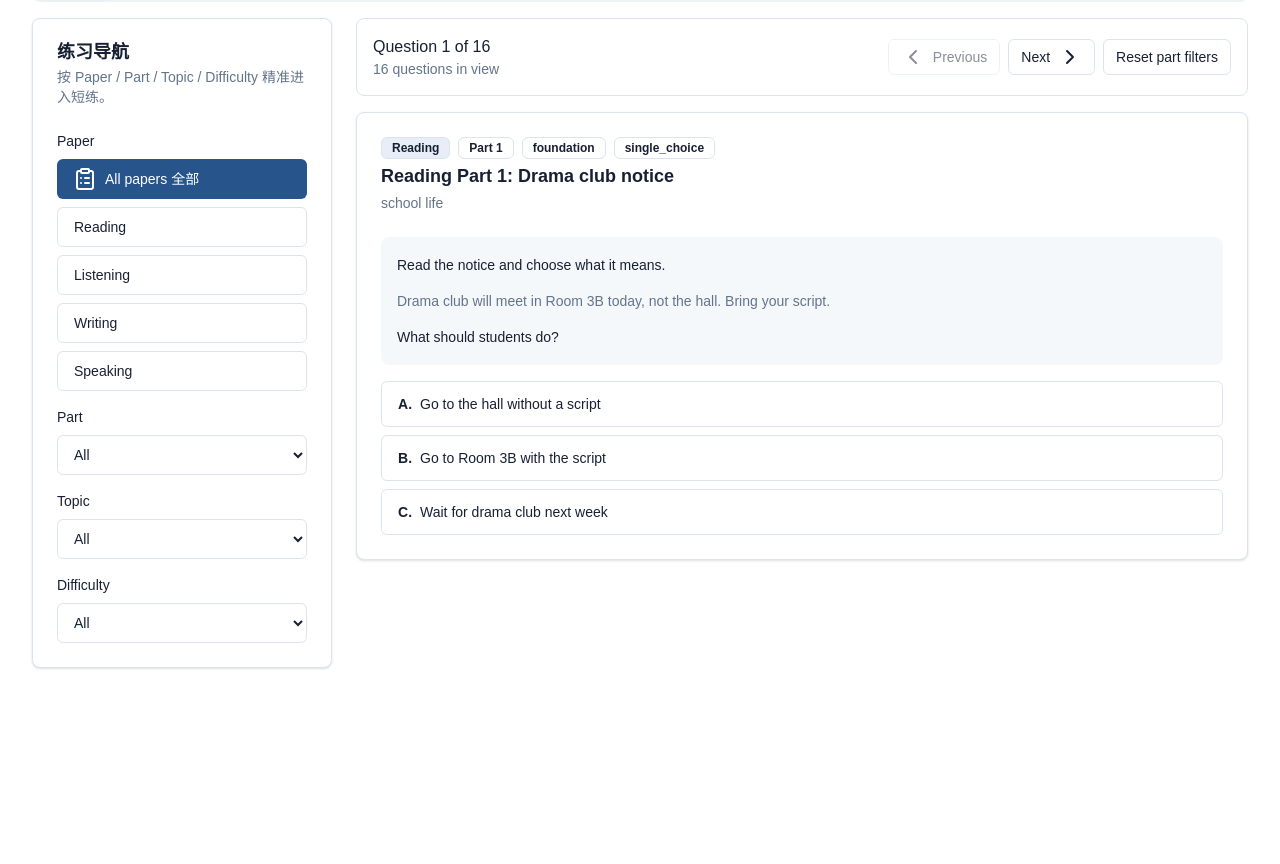
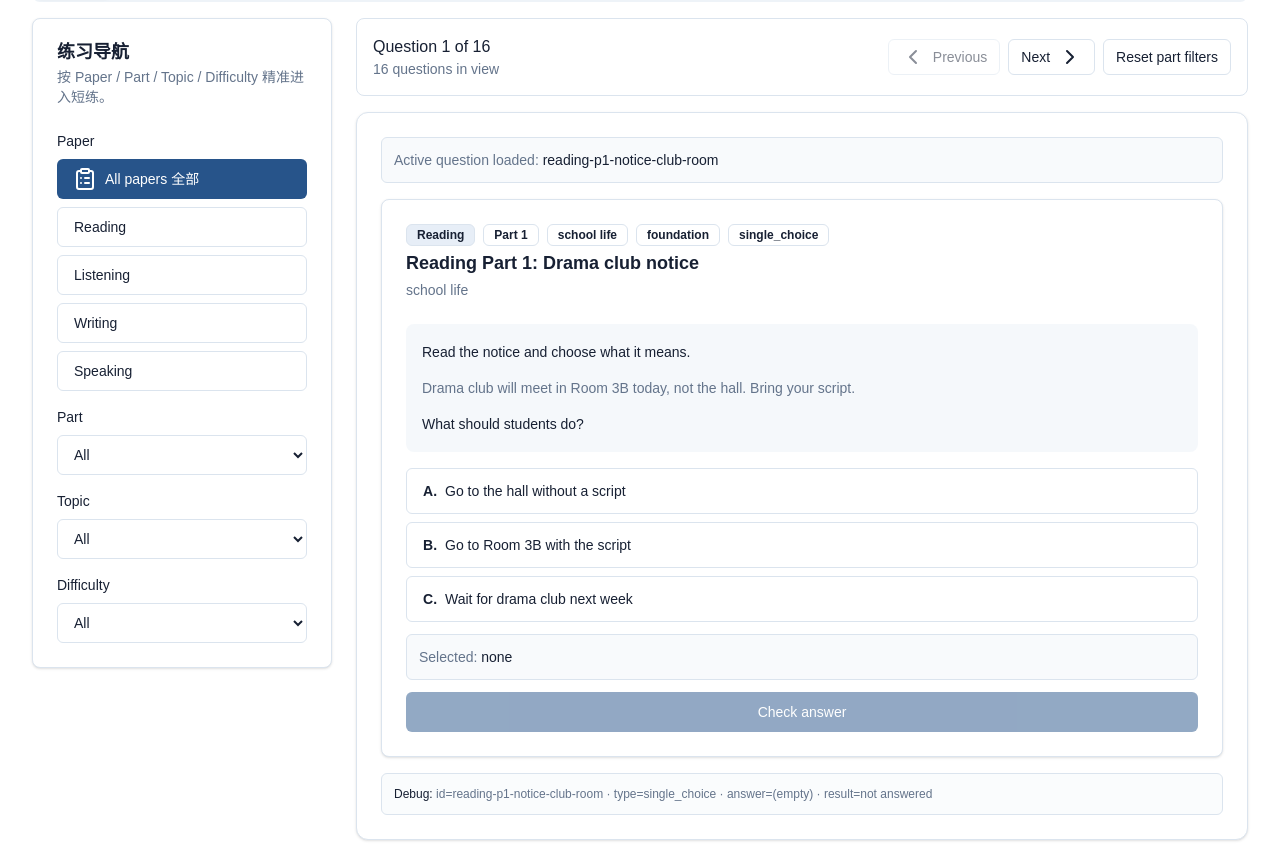
Before and after one commit to MagicWorld2100/PET-Practice-Studio, a Next.js app: page / in a window 1280 px wide. Shown: the part 393-1257 px from the top of the page. Before the commit the page ends 1085 px from the top, so only its background shows below. Built offline with nearby package versions, Linux system fonts and the light colour scheme.

Commit message:
fix: render active practice question card

```diff
--- a/components/practice/objective-question.tsx
+++ b/components/practice/objective-question.tsx
@@ -11,8 +11,11 @@ export function ObjectiveQuestion({
   answer: string;
   onAnswer: (questionId: string, value: string) => void;
 }) {
+  const selectedLabel = question.options?.find((option) => option.id === answer)?.label;
+
   if (question.options?.length) {
     return (
+      <div className="flex flex-col gap-3">
         <div className="grid gap-2">
           {question.options.map((option) => (
             <Button
@@ -26,15 +29,33 @@ export function ObjectiveQuestion({
             </Button>
           ))}
         </div>
+        <div className="rounded-md border bg-muted/40 p-3 text-sm text-muted-foreground">
+          Selected:{" "}
+          <span className="font-medium text-foreground">
+            {answer ? `${answer}${selectedLabel ? ` · ${selectedLabel}` : ""}` : "none"}
+          </span>
+        </div>
+        <Button disabled={!answer} onClick={() => onAnswer(question.id, answer)}>
+          Check answer
+        </Button>
+      </div>
     );
   }
 
   return (
+    <div className="flex flex-col gap-3">
       <Textarea
         value={answer}
         onChange={(event) => onAnswer(question.id, event.target.value)}
         placeholder="Type your answer..."
         className="min-h-12"
       />
+      <div className="rounded-md border bg-muted/40 p-3 text-sm text-muted-foreground">
+        Selected: <span className="font-medium text-foreground">{answer || "none"}</span>
+      </div>
+      <Button disabled={!answer.trim()} onClick={() => onAnswer(question.id, answer)}>
+        Check answer
+      </Button>
+    </div>
   );
 }
--- a/components/practice/practice-panel.tsx
+++ b/components/practice/practice-panel.tsx
@@ -1,7 +1,6 @@
 "use client";
 
 import { useState } from "react";
-import { AnimatePresence } from "framer-motion";
 import { ChevronLeft, ChevronRight, ClipboardList } from "lucide-react";
 
 import { Button } from "@/components/ui/button";
@@ -47,6 +46,7 @@ export function PracticePanel({
   const currentResult = currentQuestion
     ? results.find((item) => item.questionId === currentQuestion.id)
     : undefined;
+  const currentAnswer = currentQuestion ? (answers[currentQuestion.id] ?? "") : "";
 
   return (
     <div className="grid gap-6 lg:grid-cols-[300px_1fr]">
@@ -97,17 +97,38 @@ export function PracticePanel({
             </Button>
           </div>
         </div>
-        <AnimatePresence mode="popLayout">
         {currentQuestion ? (
+          <div
+            data-testid="active-question-card"
+            className="rounded-xl border bg-white p-6 shadow-sm"
+          >
+            <div className="mb-4 rounded-md border bg-muted/40 p-3 text-sm text-muted-foreground">
+              Active question loaded:{" "}
+              <span className="font-medium text-foreground">{currentQuestion.id}</span>
+            </div>
             <QuestionCard
-              key={currentQuestion.id}
               question={currentQuestion}
-              answer={answers[currentQuestion.id] ?? ""}
+              answer={currentAnswer}
               listeningReasons={listeningReasons}
               result={currentResult}
               onAnswer={onAnswer}
               onToggleListeningReason={onToggleListeningReason}
             />
+            <DebugStrip
+              questionId={currentQuestion.id}
+              type={currentQuestion.type}
+              answer={currentAnswer}
+              resultState={
+                currentResult?.isAnswered
+                  ? currentResult.isCorrect === null
+                    ? `scored ${currentResult.score}/${currentResult.maxScore}`
+                    : currentResult.isCorrect
+                      ? "correct"
+                      : "review"
+                  : "not answered"
+              }
+            />
+          </div>
         ) : (
           <Card>
             <CardHeader>
@@ -128,8 +149,28 @@ export function PracticePanel({
             </CardContent>
           </Card>
         )}
-        </AnimatePresence>
       </div>
+    </div>
+  );
+}
+
+function DebugStrip({
+  questionId,
+  type,
+  answer,
+  resultState,
+}: {
+  questionId: string;
+  type: string;
+  answer: string;
+  resultState: string;
+}) {
+  if (process.env.NODE_ENV === "production") return null;
+
+  return (
+    <div className="mt-4 rounded-md border bg-muted/30 p-3 text-xs text-muted-foreground">
+      <span className="font-medium text-foreground">Debug:</span> id={questionId} · type={type} ·
+      answer={answer || "(empty)"} · result={resultState}
     </div>
   );
 }
--- a/components/practice/question-card.tsx
+++ b/components/practice/question-card.tsx
@@ -1,6 +1,4 @@
 "use client";
-
-import { motion } from "framer-motion";
 
 import { Badge } from "@/components/ui/badge";
 import { Button } from "@/components/ui/button";
@@ -27,21 +25,29 @@ export function QuestionCard({
   onAnswer,
   onToggleListeningReason,
 }: {
-  question: PracticeQuestion;
+  question: Partial<PracticeQuestion>;
   answer: string;
   result?: QuestionResult;
   listeningReasons: ListeningReasonMap;
   onAnswer: (questionId: string, value: string) => void;
   onToggleListeningReason: (questionId: string, reason: ListeningErrorReason) => void;
 }) {
+  if (!isRenderableQuestion(question)) {
+    return (
+      <Card>
+        <CardHeader>
+          <CardTitle>Question data is incomplete</CardTitle>
+          <CardDescription>
+            id={question?.id ?? "(missing)"} · type={question?.type ?? "(missing)"} · paper=
+            {question?.paper ?? "(missing)"} · part={question?.part ?? "(missing)"}
+          </CardDescription>
+        </CardHeader>
+      </Card>
+    );
+  }
+
   return (
-    <motion.article
-      layout
-      initial={{ opacity: 0, y: 12 }}
-      animate={{ opacity: 1, y: 0 }}
-      exit={{ opacity: 0, y: -12 }}
-      transition={{ duration: 0.18 }}
-    >
+    <article>
       <Card>
         <CardHeader>
           <div className="flex flex-col justify-between gap-3 sm:flex-row sm:items-start">
@@ -49,6 +55,7 @@ export function QuestionCard({
               <div className="flex flex-wrap items-center gap-2">
                 <Badge variant="secondary">{question.paper}</Badge>
                 <Badge variant="outline">{question.part}</Badge>
+                <Badge variant="outline">{question.topic}</Badge>
                 <Badge variant="outline">{question.difficulty}</Badge>
                 <Badge variant="outline">{question.type}</Badge>
               </div>
@@ -127,6 +134,19 @@ export function QuestionCard({
           {result ? <ExplanationPanel question={question} result={result} /> : null}
         </CardContent>
       </Card>
-    </motion.article>
+    </article>
   );
 }
+
+function isRenderableQuestion(question: Partial<PracticeQuestion> | undefined): question is PracticeQuestion {
+  return Boolean(
+    question?.id &&
+      question.paper &&
+      question.part &&
+      question.topic &&
+      question.difficulty &&
+      question.type &&
+      question.title &&
+      question.prompt,
+  );
+}
```
Lines whose indentation alone changed are shown as unchanged.
